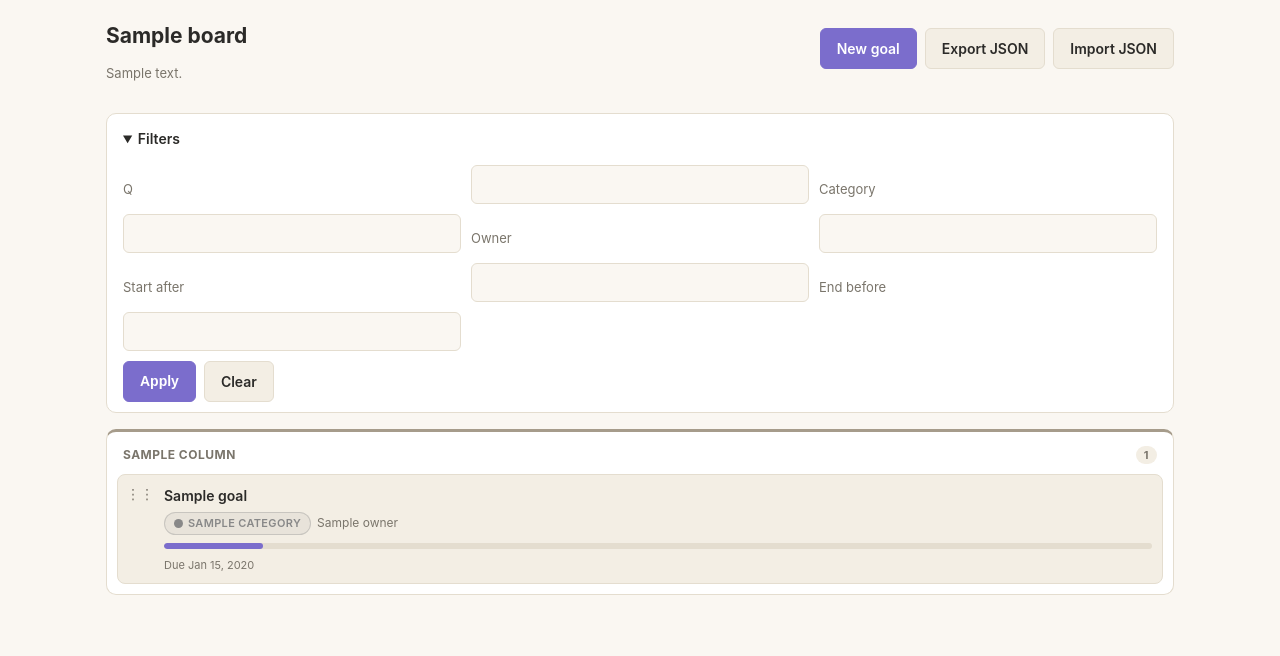
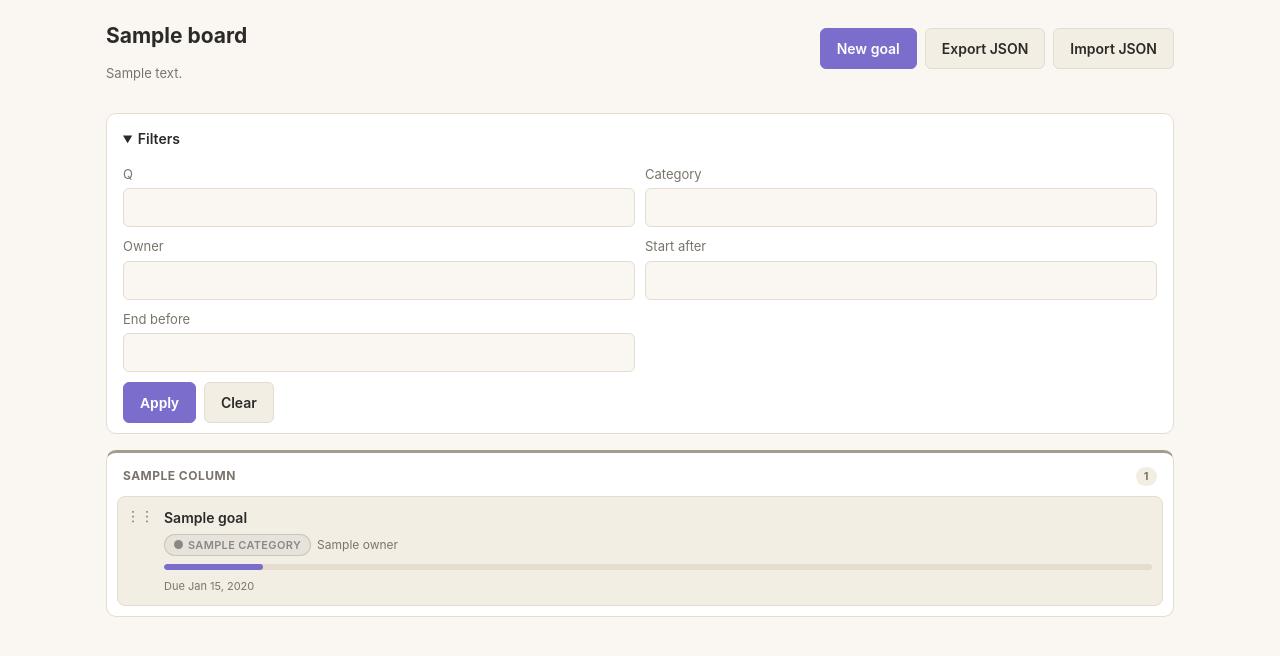
Before and after one commit to Aditya-Dawadikar/Aditya_Progress_Tracking, a Django app: template tracker/templates/tracker/board_detail.html in a window 1280 px wide, after a click on "Filters". Shown: the part 88-744 px from the top of the page. Run offline with Django 5.2, Linux system fonts and the light colour scheme; the template is opened without the code that fills it: most values are stand-ins (such as "Sample title", 1, 10 or a date in 2020); form fields are guessed from the names that the template uses.

Commit message:
Align board filter fields

```diff
--- a/tracker/static/tracker/css/style.css
+++ b/tracker/static/tracker/css/style.css
@@ -278,8 +278,11 @@ input:focus, textarea:focus, select:focus { outline: none; border-color: var(--a
   gap: 10px;
   margin-top: 12px;
 }
+.filter-field { min-width: 0; }
+.filter-field label { margin-bottom: 4px; }
+.filter-field input, .filter-field select { width: 100%; }
 @media (min-width: 700px) {
-  .filter-form { grid-template-columns: repeat(3, 1fr); align-items: end; }
+  .filter-form { grid-template-columns: repeat(2, minmax(0, 1fr)); }
 }
 .filter-actions { display: flex; gap: 8px; grid-column: 1 / -1; }
 
--- a/tracker/templates/tracker/board_detail.html
+++ b/tracker/templates/tracker/board_detail.html
@@ -21,11 +21,11 @@
 <details class="filter-bar" {% if filters_active %}open{% endif %}>
   <summary>Filters{% if filters_active %} <span class="kanban-count">active</span>{% endif %}</summary>
   <form method="get" class="filter-form">
-    {{ filter_form.q.label_tag }} {{ filter_form.q }}
-    {{ filter_form.category.label_tag }} {{ filter_form.category }}
-    {{ filter_form.owner.label_tag }} {{ filter_form.owner }}
-    {{ filter_form.start_after.label_tag }} {{ filter_form.start_after }}
-    {{ filter_form.end_before.label_tag }} {{ filter_form.end_before }}
+    <div class="filter-field">{{ filter_form.q.label_tag }}{{ filter_form.q }}</div>
+    <div class="filter-field">{{ filter_form.category.label_tag }}{{ filter_form.category }}</div>
+    <div class="filter-field">{{ filter_form.owner.label_tag }}{{ filter_form.owner }}</div>
+    <div class="filter-field">{{ filter_form.start_after.label_tag }}{{ filter_form.start_after }}</div>
+    <div class="filter-field">{{ filter_form.end_before.label_tag }}{{ filter_form.end_before }}</div>
     <div class="filter-actions">
       <button type="submit" class="btn btn-primary">Apply</button>
       <a href="{{ board.get_absolute_url }}" class="btn">Clear</a>
```
